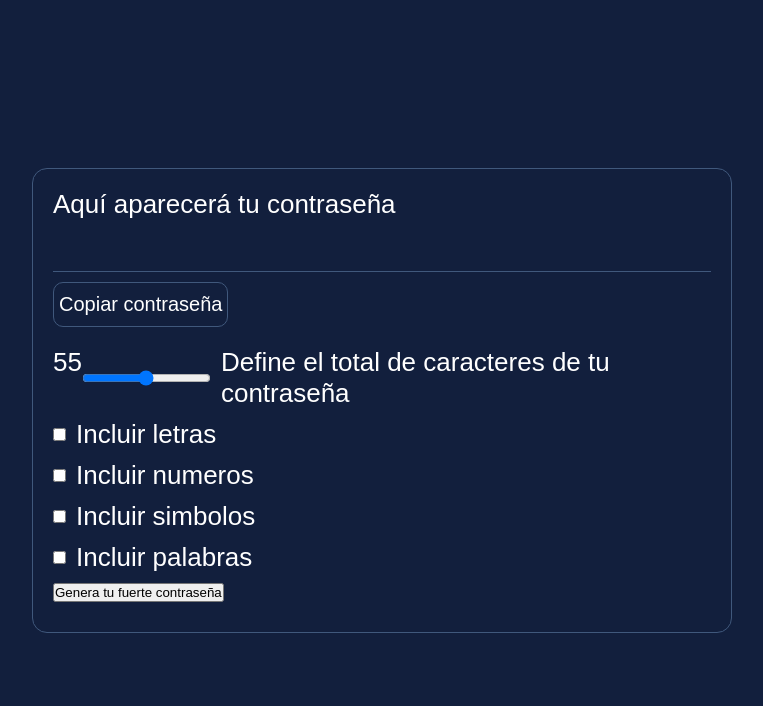
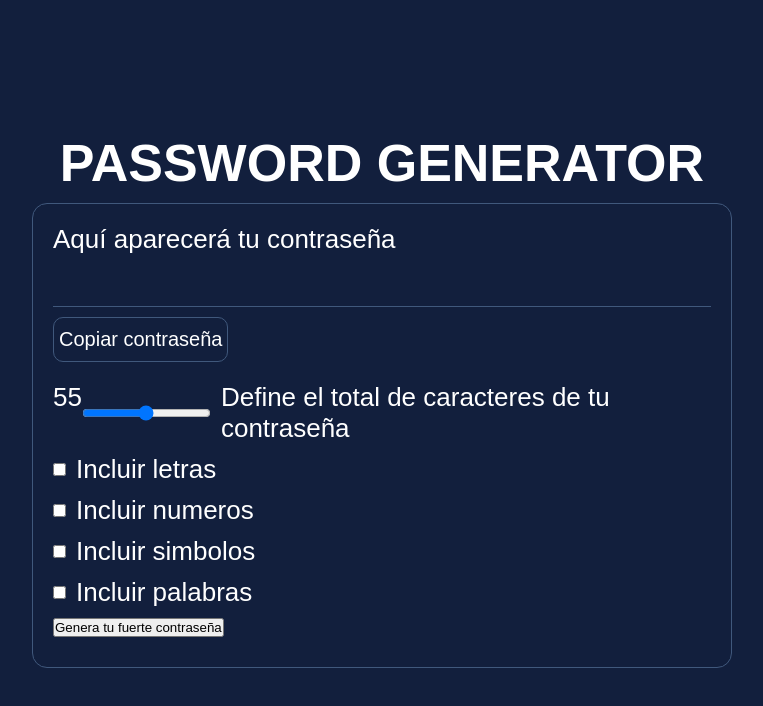
Before and after one commit to LeoCode0/PlatziChallenge--js-dev, a plain HTML site: page solutionsEufanzky/passwordGenerator/index.html in a window 1280 px wide. Shown: the whole page, without its empty margins (258-1021 px from the left). Drawn offline with Linux system fonts and the light colour scheme; no server answers.

Commit message:
I added a title and change the font-size to use rem

```diff
--- a/solutionsEufanzky/passwordGenerator/index.html
+++ b/solutionsEufanzky/passwordGenerator/index.html
@@ -11,6 +11,7 @@
 </head>
 
 <body>
+  <h1 class="title">PASSWORD GENERATOR</h1>
   <form class="form" id="form">
     <p class="password">Aquí aparecerá tu contraseña</p>
     <input type="text" disabled id="password">
--- a/solutionsEufanzky/passwordGenerator/src/styles.css
+++ b/solutionsEufanzky/passwordGenerator/src/styles.css
@@ -11,16 +11,26 @@
   box-sizing: border-box;
 }
 
+html {
+  font-size: 62.5%;
+}
+
 body{
   background-color: var(--bg-color);
   color: var(--text-color);
   font-family: sans-serif;
-  font-size: 26px;
+  font-size: 2.6rem;
   display: flex;
+  flex-direction: column;
   align-items: center;
   justify-content: center;
   height: 100vh;
   width: 100vw;
+}
+
+
+.title {
+  margin-bottom: 10px;
 }
 
 .form{
@@ -47,7 +57,7 @@ body{
   background: transparent;
   padding: 10px 0;
   font-weight: 900;
-  font-size: 26px;
+  font-size: 2.6rem;
   width: 100%;
   color: var(--text-color);
 }
@@ -56,7 +66,7 @@ body{
   border: 1px solid var(--border-color);
   background: transparent;
   color: var(--text-color);
-  font-size: 20px;
+  font-size: 2.0rem;
   padding: 10px 5px;
   border-radius: 10px;
   margin: 10px 0;
```
